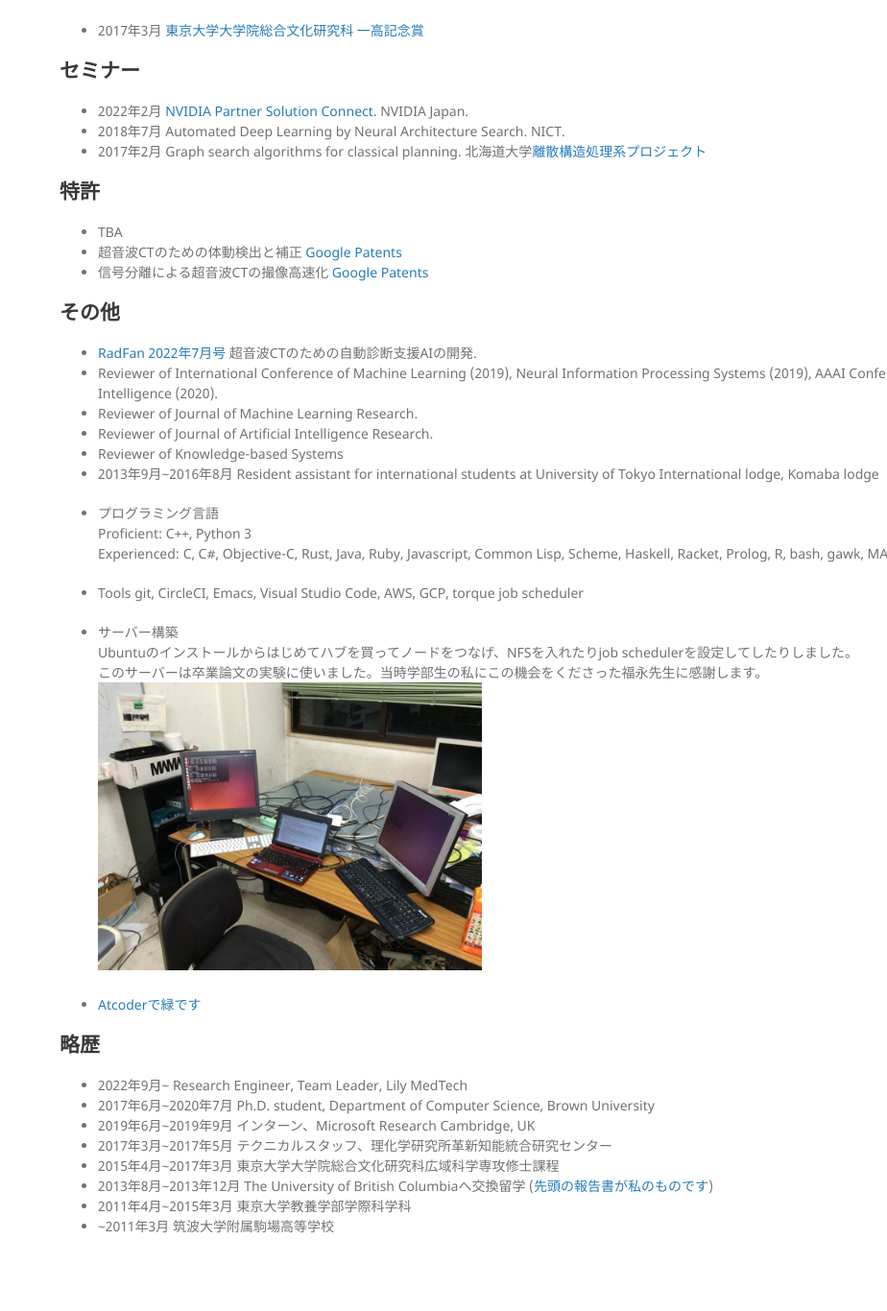
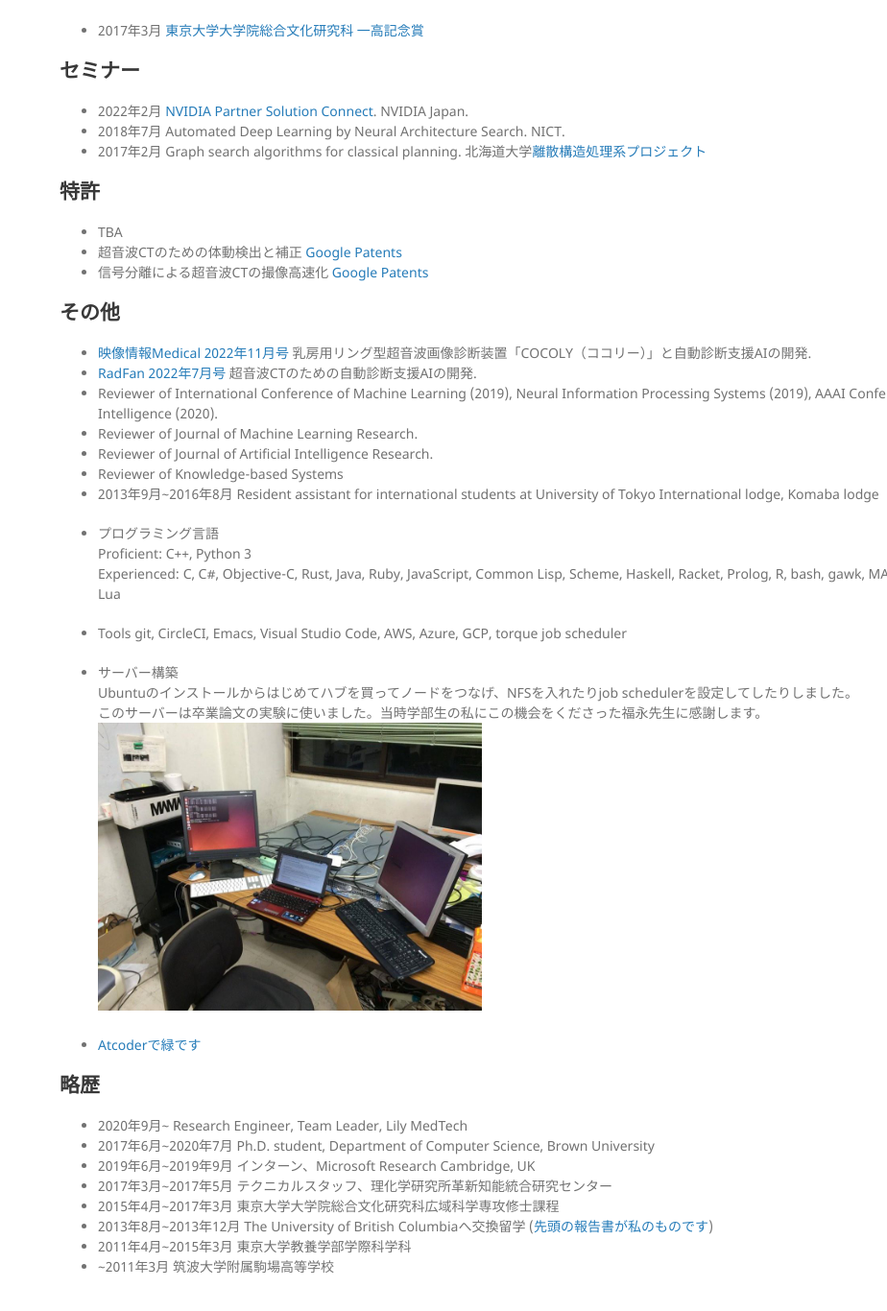
Before and after one commit to jinnaiyuu/jinnaiyuu.github.io, a Jekyll site: the page built from ja/index.md, in a window 1280 px wide and 1400 px high, scrolled down 3573 px. Shown: the top 1366 px of the window at 96% size, without its empty margins (356-1280 px from the left). Built offline with Jekyll 4.4.1, drawn with Linux system fonts in a browser that asks for light colours; our own code applies the rules of GitHub Pages for plain Markdown files.

Commit message:
added a commercial article

```diff
--- a/ja/index.md
+++ b/ja/index.md
@@ -151,19 +151,20 @@ TA: 情報工学実験
 
 ## その他
 
+- [映像情報Medical 2022年11月号](https://www.eizojoho.co.jp/publications/1541) 乳房用リング型超音波画像診断装置「COCOLY（ココリー）」と自動診断支援AIの開発.
 - [RadFan 2022年7月号](https://www.e-radfan.com/shop-radfan/93345/) 超音波CTのための自動診断支援AIの開発.
 - Reviewer of International Conference of Machine Learning (2019), Neural Information Processing Systems (2019), AAAI Conference on Artificial Intelligence (2020).
 - Reviewer of Journal of Machine Learning Research.
 - Reviewer of Journal of Artificial Intelligence Research.
 - Reviewer of Knowledge-based Systems
-- 2013年9月~2016年8月             Resident assistant for international students at University of Tokyo International lodge, Komaba lodge
+- 2013年9月~2016年8月 Resident assistant for international students at University of Tokyo International lodge, Komaba lodge
 
 - プログラミング言語
 Proficient:  C++, Python 3
-Experienced: C, C#, Objective-C, Rust, Java, Ruby, Javascript, Common Lisp, Scheme, Haskell, Racket, Prolog, R, bash, gawk, MATLAB, Processing
+Experienced: C, C#, Objective-C, Rust, Java, Ruby, JavaScript, Common Lisp, Scheme, Haskell, Racket, Prolog, R, bash, gawk, MATLAB, Processing, Lua
 
 - Tools
-git, CircleCI, Emacs, Visual Studio Code, AWS, GCP, torque job scheduler
+git, CircleCI, Emacs, Visual Studio Code, AWS, Azure, GCP, torque job scheduler
 
 - サーバー構築
 Ubuntuのインストールからはじめてハブを買ってノードをつなげ、NFSを入れたりjob schedulerを設定してしたりしました。
@@ -174,7 +175,7 @@ Ubuntuのインストールからはじめてハブを買ってノードをつ
 
 ## 略歴
 
-- 2022年9月~ Research Engineer, Team Leader, Lily MedTech
+- 2020年9月~ Research Engineer, Team Leader, Lily MedTech
 - 2017年6月~2020年7月 Ph.D. student, Department of Computer Science, Brown University
 - 2019年6月~2019年9月 インターン、Microsoft Research Cambridge, UK
 - 2017年3月~2017年5月 テクニカルスタッフ、理化学研究所革新知能統合研究センター
```
